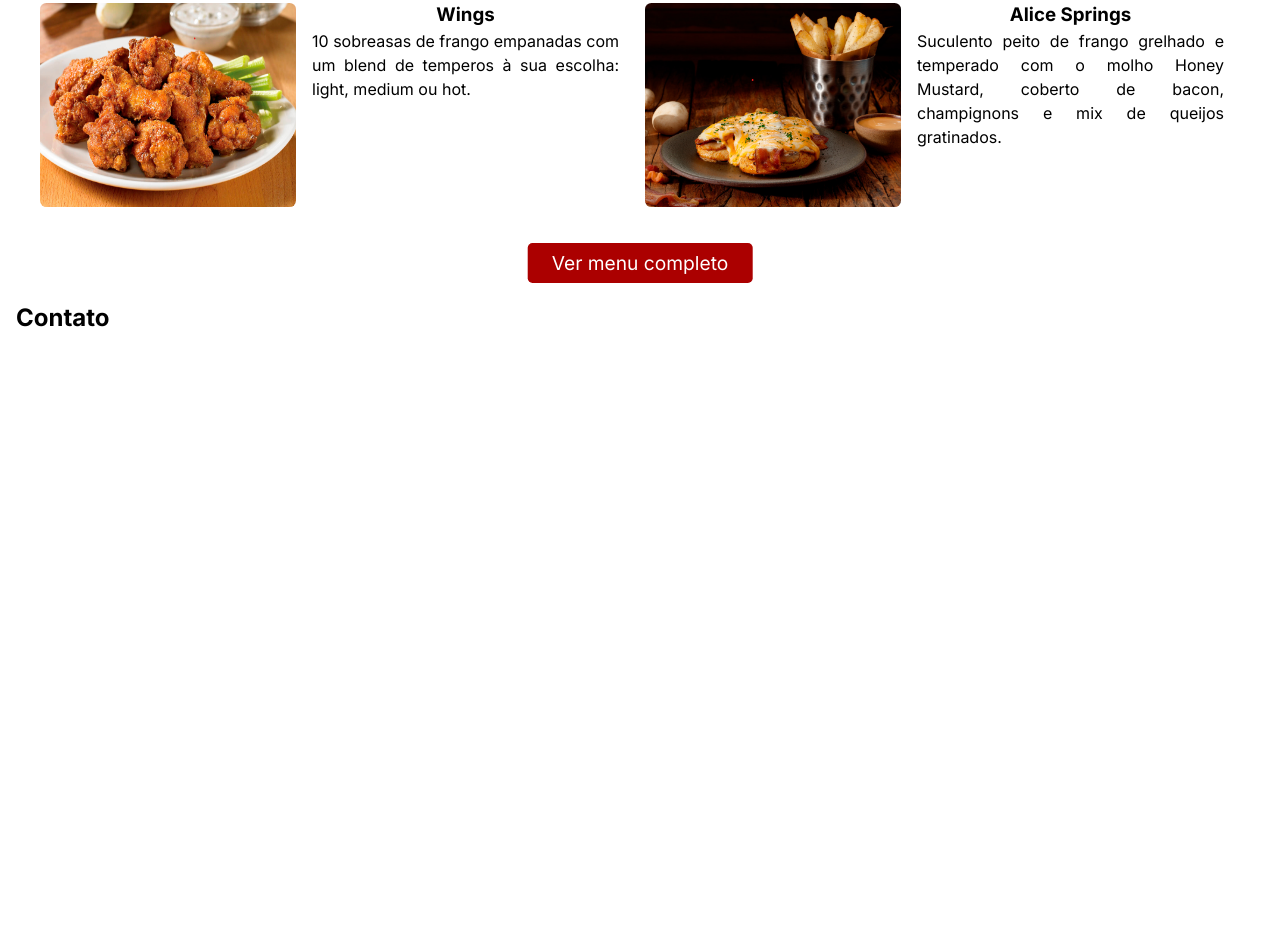
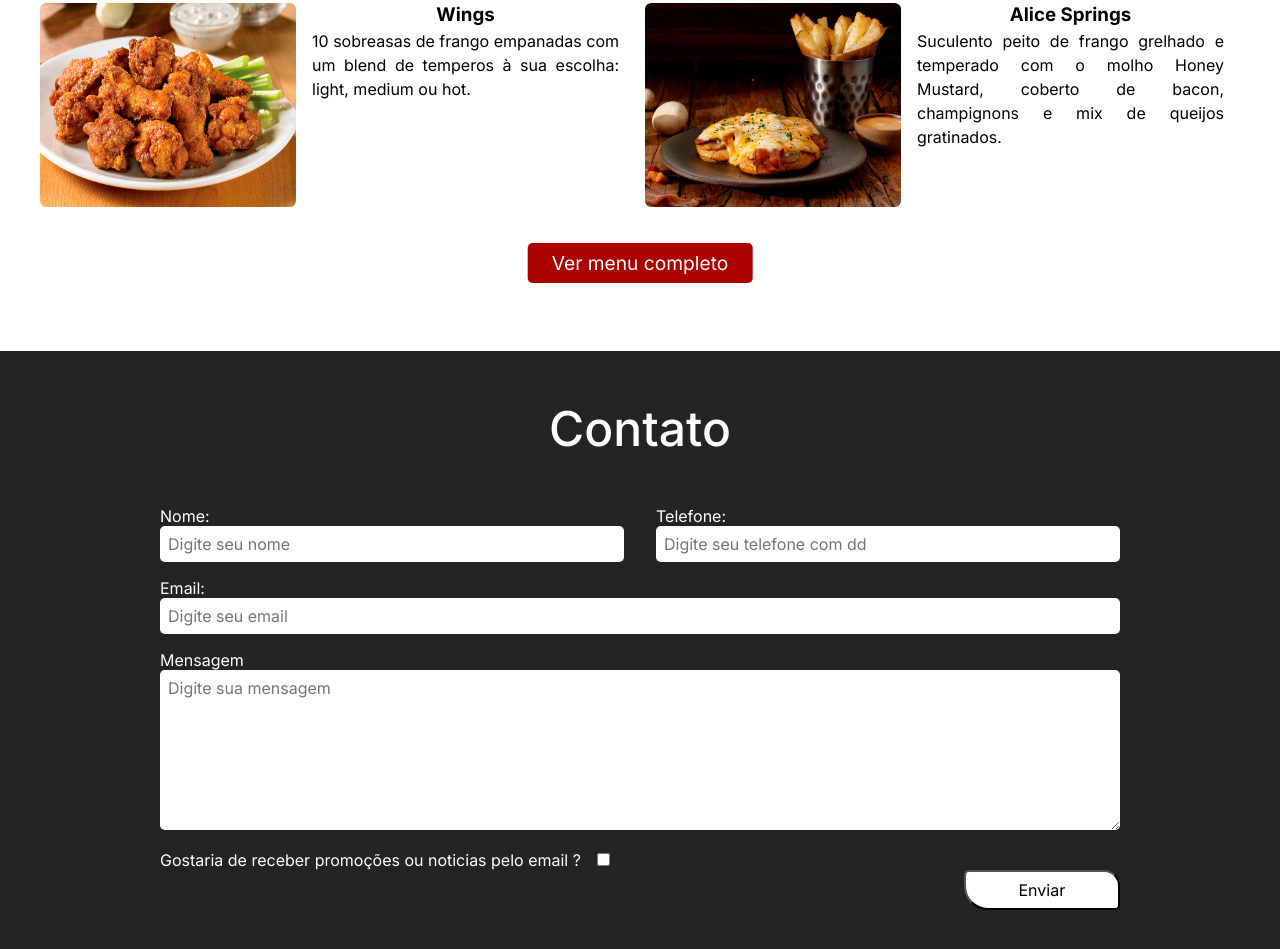
Before and after one commit to MaikonDsGomes/grill_project, a website: page index.html in a window 1280 px wide. Shown: the part 2098-3047 px from the top of the page. Before the commit the page ends 2478 px from the top, so only its background shows below. Drawn offline with Linux system fonts and the light colour scheme.

Commit message:
ADD: Sec contato FEITO!

```diff
--- a/index.html
+++ b/index.html
@@ -140,6 +140,43 @@
     <section class="contato">
         <h1>Contato</h1>
         <div class="centro">
+            <div class="contato_form">
+
+                <div class="contato_form-block">
+
+                    <div>
+                        <label>Nome: </label>
+                        <input placeholder="Digite seu nome" type="text">
+                    </div>
+
+                    <div>
+                        <label>Telefone:</label>
+                        <input placeholder="Digite seu telefone com dd" type="text">
+                    </div>
+                </div>
+
+                <div>
+                    <label>Email:</label>
+                    <input placeholder="Digite seu email" type="text">
+                </div>
+
+                <div>
+                    <label>Mensagem</label> <br>
+                    <textarea cols="10" rows="50" placeholder="Digite sua mensagem"></textarea>
+                </div>
+
+
+                <div class="chk_msg">
+                    <span>Gostaria de receber promoções ou noticias pelo email ?</span>
+                    <input class="form-block-chk" type="checkbox">
+                </div>
+                <div>
+                    <button>Enviar</button>
+
+                </div>
+
+
+            </div>
 
         </div>
     </section>
--- a/sass/sections/_contato.scss
+++ b/sass/sections/_contato.scss
@@ -1,4 +1,81 @@
-.contato{
+.contato {
     padding: 3rem 1rem;
+    margin-top: 6rem;
+    background-color: #242424;
+    color: white;
 
+    & h1 {
+        text-align: center;
+        margin-bottom: 3rem;
+        font-size: 3rem;
+        font-weight: 500;
+        color: white;
+    }
+
+    & input,
+    & textarea {
+        border: none;
+        width: 100%;
+        padding: 0.5rem 0.5rem;
+        font-size: 1rem;
+        border-radius: .3rem;
+        margin-bottom: 1rem;
+    }
+
+    & textarea {
+        height: 10rem;
+    }
+
+    & .centro {
+        display: flex;
+        flex-direction: column;
+    }
+
+    &_forma-w {
+        width: 60rem;
+    }
+
+    &_form {
+        width: 60rem;
+        margin: 0 auto;
+
+        &-block {
+            display: flex;
+            gap: 2rem;
+
+
+
+            & div {
+                width: 50%;
+            }
+
+        }
+    }
+
+    & .form-block-chk {
+        width: unset;
+        cursor: pointer;
+        margin-bottom: 0px;
+    }
+
+    & .chk_msg {
+        display: flex;
+        align-items: center;
+        gap: 1rem;
+
+    }
+
+    & button {
+        float: right;
+        padding: 0.5rem 3.3rem;
+        font-size: 1rem;
+        cursor: pointer;
+        background: #ffff;
+        border-radius: .3rem 1rem .3rem 1.5rem;
+
+        &:active{
+            transform: translateY(.2rem);
+        }
+
+    }
 }
```
Also changed, not shown: css/index.css.
